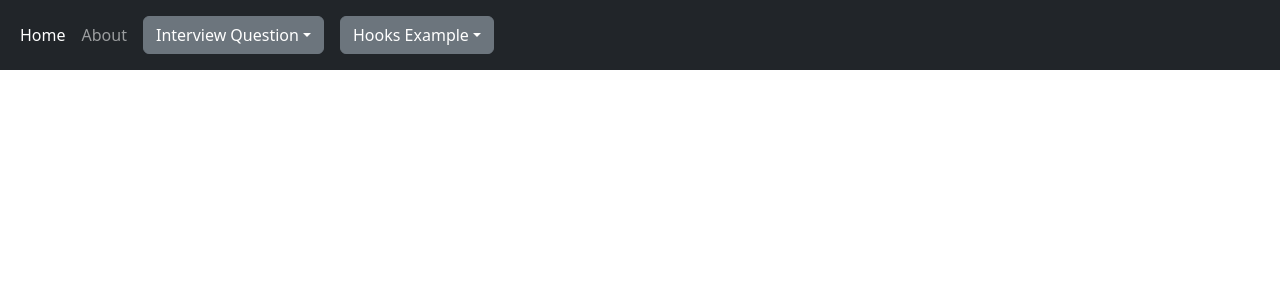
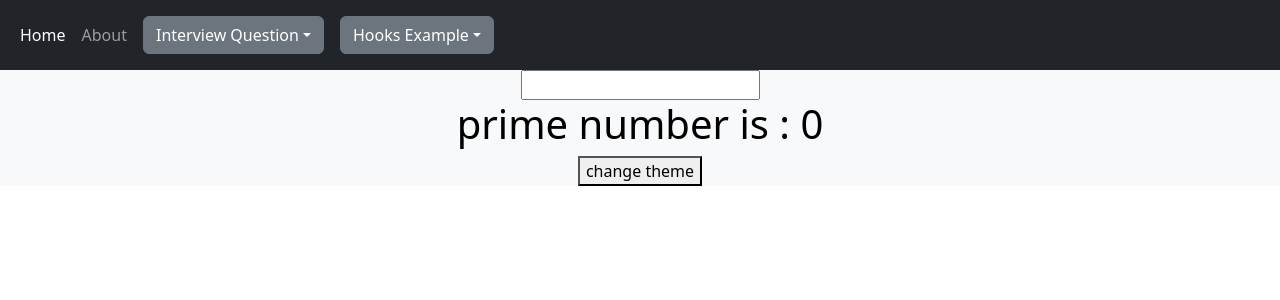
Before and after one commit to sunnyrai31/questionpaper, a React (Create React App) app: page /hooksUseMemo in a window 1280 px wide. Shown: the top 300 px of the page. Built offline with nearby package versions, Linux system fonts and the light colour scheme.

Commit message:
use memo explain with example in detail

```diff
--- a/src/Hooks/HooksDropdown.js
+++ b/src/Hooks/HooksDropdown.js
@@ -10,6 +10,7 @@ const HooksDropdown = () => {
     },
     { text: "use Effect on counter", to: "/hooksUseEffect", title: "" },
     { text: "use Ref on button/Input", to: "/hooksUseRef", title: "" },
+    { text: "use Memo example", to: "/hooksUseMemo", title: "" },
   ];
   return (
     <Fragment>
--- /dev/null
+++ b/src/Hooks/UseMemoHook.js
@@ -0,0 +1,82 @@
+// how it work ?
+//use memo hook, use to take a value and remember it and when the its value changes then only it do the assign work,
+// whenever state values changes functional component get triggers and it execute everything from the top to bottom..
+// now if we have some common function which calculate a heavy data. [in this case everything state changes whether its related or not, calculation will happend]
+// To avoid this kind of case, react has offered a hook which memo right the value and if value changes then only it does the computation.
+// we should not mix this concept with useEffect. because they have only one difference, useEffect is a sideEffect hook it doesn't memorized anythhing but useMemo does that.
+
+import { Fragment, useState, useMemo } from "react";
+
+// example for useMemo, lets say i have input here,
+//providing some number, based on the input  number, i am calculating nth prime number
+//(reason - to take this example because its heavy work)
+// and also i have a button which changes the background color of some/ parent/ container element.
+// now here is the probelm we dont use the memo, on button click this calculate is unnessary.
+
+const UseMemoHook = () => {
+  const [primeValue, setPrimeValue] = useState(0);
+  const [theme, setTheme] = useState(false);
+
+  function isPrime(num) {
+    if (num <= 1) return false;
+    if (num <= 3) return true;
+
+    for (let i = 2; i <= Math.sqrt(num); i++) {
+      if (num % i === 0) {
+        return false;
+      }
+    }
+
+    return true;
+  }
+
+  function findNthPrime(n) {
+    console.log("Calculating prime number.....");
+    if (n === 1) return 2; // 2 is the first prime number
+
+    let count = 1; // Start with the first prime number
+    let num = 3; // Check odd numbers starting from 3
+
+    while (count < n) {
+      if (isPrime(num)) {
+        count++;
+      }
+
+      if (count < n) {
+        num += 2; // Move to the next odd number
+      }
+    }
+
+    return num;
+  }
+  // lets create a bug and seek the need to use memo. if we use this code inside the handleInputChange, we dont need useMemo. about
+  // but again this is use case. to compoute some at common place but not on any event.
+  //   const nthPrime = findNthPrime(primeValue); // here we can see that on button click findNthPrime is being called
+  // now lets use the useMemo and fix this problem. by memorizing the nth prime number
+  // after comment this above line @54, we need to write like this for memo
+
+  // [] dependency array, right now - primeValue is dependent. not the button click.
+  const nthPrime = useMemo(() => findNthPrime(primeValue), [primeValue]);
+
+  const handleInputChange = (e) => {
+    setPrimeValue(nthPrime);
+  };
+  const handleButtonClick = () => {
+    setTheme(!theme);
+  };
+  return (
+    <Fragment>
+      <div
+        id="#container"
+        className={theme ? "bg-dark text-white" : "bg-light text-black"}
+      >
+        <input type="number" onChange={(e) => handleInputChange(e)}></input>
+        <h1>prime number is : {primeValue}</h1>
+
+        <button onClick={handleButtonClick}>change theme</button>
+      </div>
+    </Fragment>
+  );
+};
+
+export default UseMemoHook;
--- a/src/Hooks/index.js
+++ b/src/Hooks/index.js
@@ -3,3 +3,4 @@ export { default as UseStateHook } from "./UseStateHook";
 export { default as UseStateCustomHook } from "./UseStateCustomHook";
 export { default as HooksDropdown } from "./HooksDropdown";
 export { default as UseRefHook } from "./UseRefHook";
+export { default as UseMemoHook } from "./UseMemoHook";
--- a/src/Routing.js
+++ b/src/Routing.js
@@ -7,6 +7,7 @@ import {
   UseEffectHook,
   UseStateCustomHook,
   UseRefHook,
+  UseMemoHook,
 } from "./Hooks";
 import { Route, Routes } from "react-router-dom";
 
@@ -21,6 +22,7 @@ const Routing = () => {
     { path: "/hooksUseEffect", componentName: UseEffectHook },
     { path: "/hooksUseStateCustom", componentName: UseStateCustomHook },
     { path: "/hooksUseRef", componentName: UseRefHook },
+    { path: "/hooksUseMemo", componentName: UseMemoHook },
   ];
   return (
     <Fragment>
```
